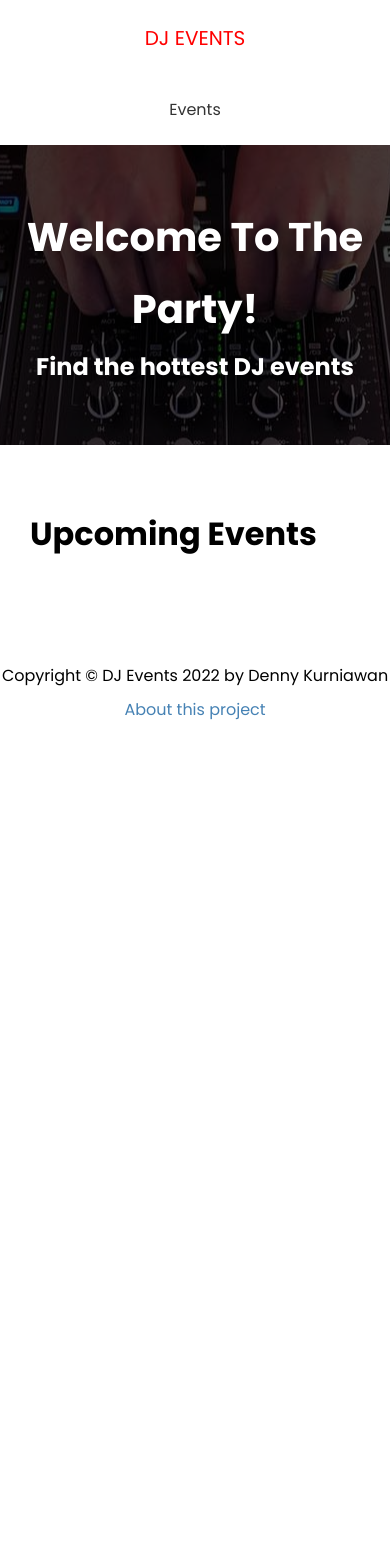
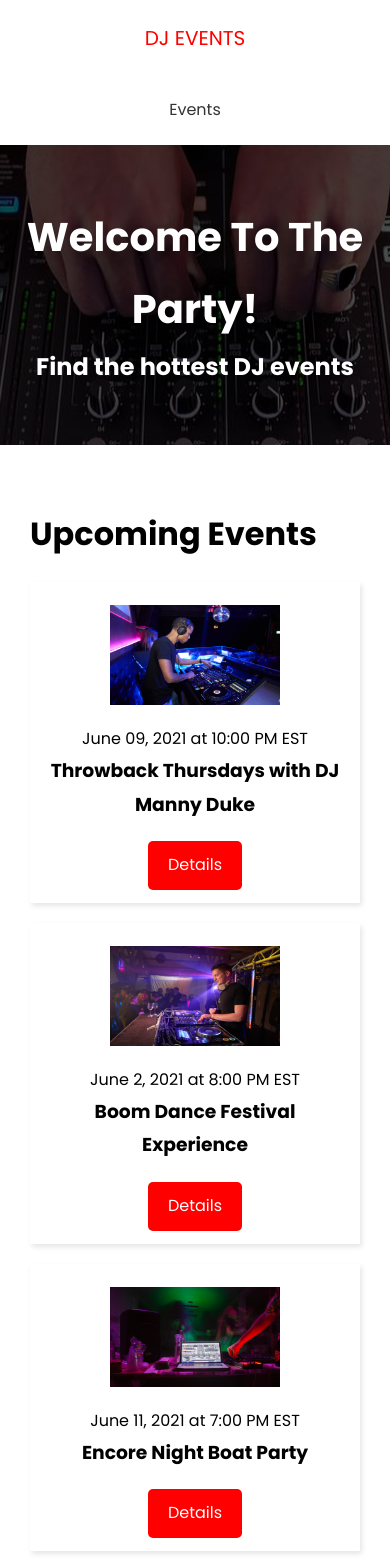
Before and after one commit to denny-kurniawan/dj-events-frontend, a Next.js app: page / in a window 390 px wide. Shown: the top 1568 px of the page. Before the commit the page ends 844 px from the top, so only its background shows below. Built offline with nearby package versions, Linux system fonts and the light colour scheme; no server answers.

Commit message:
Displaying Events

```diff
--- /dev/null
+++ b/components/EventItem.js
@@ -0,0 +1,31 @@
+import Image from 'next/image'
+import Link from 'next/link'
+import styles from '@/styles/EventItem.module.css'
+
+const EventItem = ({ evt }) => {
+  return (
+    <div className={styles.event}>
+      <div className={styles.img}>
+        <Image
+          src={evt.image ? evt.image : '/images/event-default.png'}
+          width={170}
+          height={100}
+        />
+      </div>
+
+      <div className={styles.info}>
+        <span>
+          {evt.date} at {evt.time}
+        </span>
+        <h3>{evt.name}</h3>
+      </div>
+
+      <div className={styles.link}>
+        <Link href={`/events/${evt.slug}`}>
+          <a className='btn'>Details</a>
+        </Link>
+      </div>
+    </div>
+  )
+}
+export default EventItem
--- a/pages/index.js
+++ b/pages/index.js
@@ -1,11 +1,23 @@
 import Link from 'next/link'
 import Layout from '@/components/Layout'
 import { API_URL } from '@/config/index'
+import EventItem from '@/components/EventItem'
 
 export default function Home({ events }) {
   return (
     <Layout>
       <h1>Upcoming Events</h1>
+      {events.length === 0 && <h3>No events to show</h3>}
+
+      {events.map((evt) => (
+        <EventItem key={evt.id} evt={evt} />
+      ))}
+
+      {events.length > 0 && (
+        <Link href='/events'>
+          <a className='btn-secondary'>View All Events</a>
+        </Link>
+      )}
     </Layout>
   )
 }
--- /dev/null
+++ b/styles/EventItem.module.css
@@ -0,0 +1,28 @@
+.event {
+  display: flex;
+  justify-content: space-between;
+  align-items: center;
+  margin: 20px 0;
+  padding: 13px;
+  box-shadow: 2px 3px 5px rgba(0, 0, 0, 0.1);
+}
+
+.img {
+  flex: 1;
+  margin: 10px;
+}
+
+.info {
+  flex: 2;
+}
+
+@media (max-width: 600px) {
+  .event {
+    flex-direction: column;
+    text-align: center;
+  }
+
+  .info {
+    margin-bottom: 20px;
+  }
+}
```
Also changed, not shown: pages/events/index.js (+19 -2 lines).
